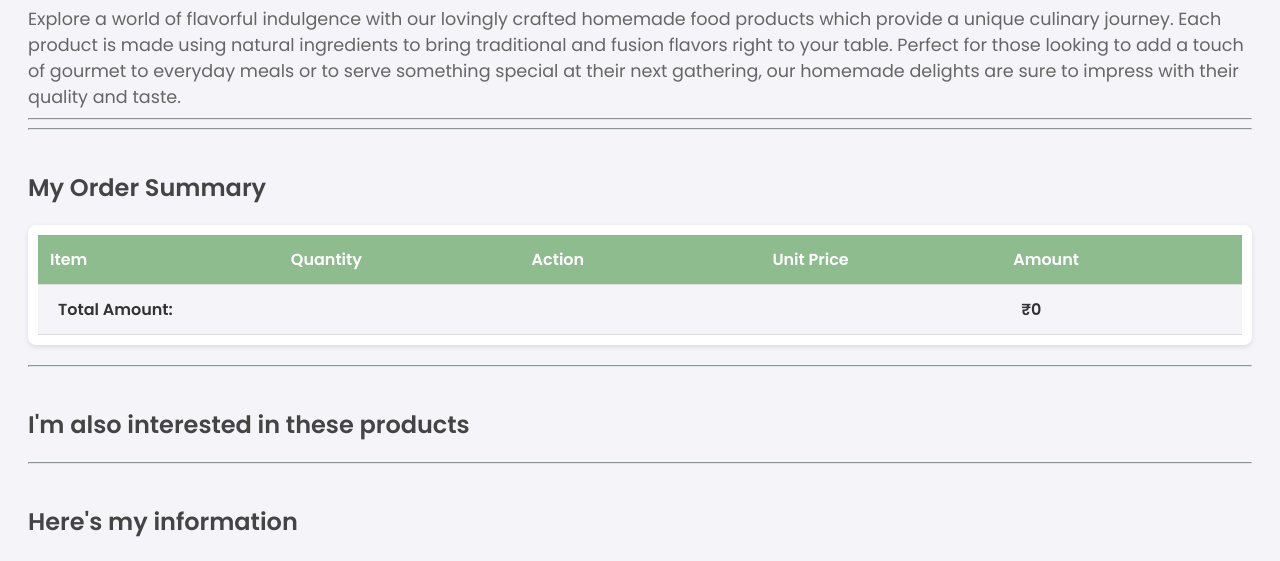
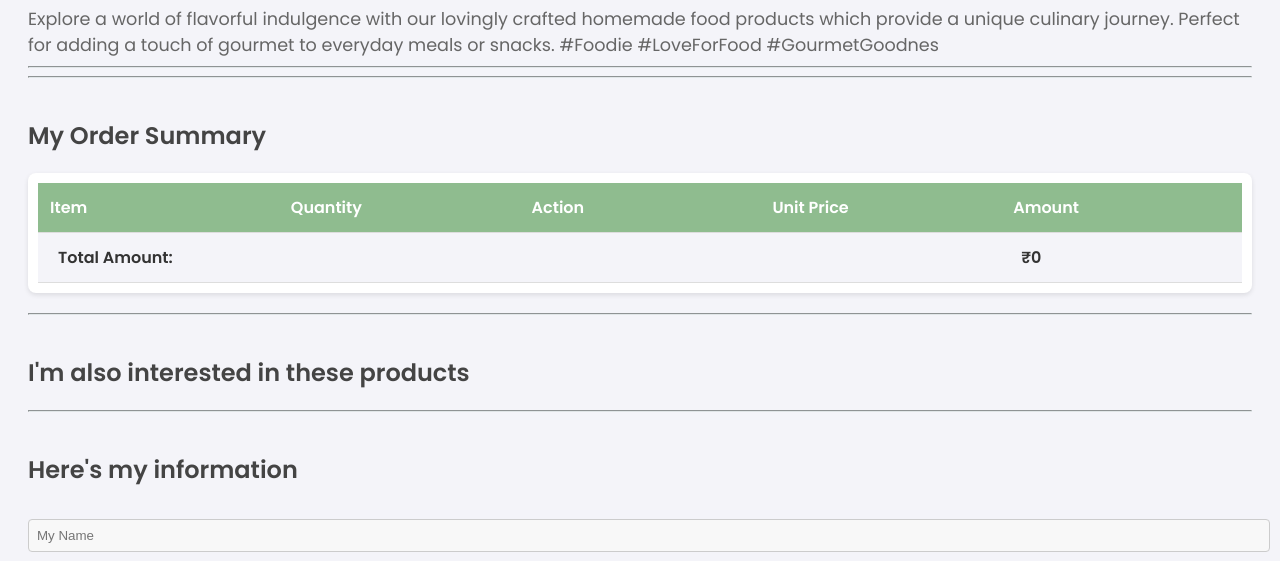
Before and after one commit to zaheershk/bonbites, a plain HTML site: page index.html in a window 1280 px wide. Shown: the part 181-742 px from the top of the page. Drawn offline with Linux system fonts and the light colour scheme; no server answers.

Commit message:
description update

```diff
--- a/index.html
+++ b/index.html
@@ -11,7 +11,7 @@
     <header>
         <div class="brand">
             <img id="brand-logo" src="resources/logo.png"/>
-            <p class="brand-description" id="brand-desc">Explore a world of flavorful indulgence with our lovingly crafted homemade food products which provide a unique culinary journey. Each product is made using natural ingredients to bring traditional and fusion flavors right to your table. Perfect for those looking to add a touch of gourmet to everyday meals or to serve something special at their next gathering, our homemade delights are sure to impress with their quality and taste.</p>
+            <p class="brand-description" id="brand-desc">Explore a world of flavorful indulgence with our lovingly crafted homemade food products which provide a unique culinary journey. Perfect for adding a touch of gourmet to everyday meals or snacks. #Foodie #LoveForFood #GourmetGoodnes</p>
         </div>
     </header>
 
```
